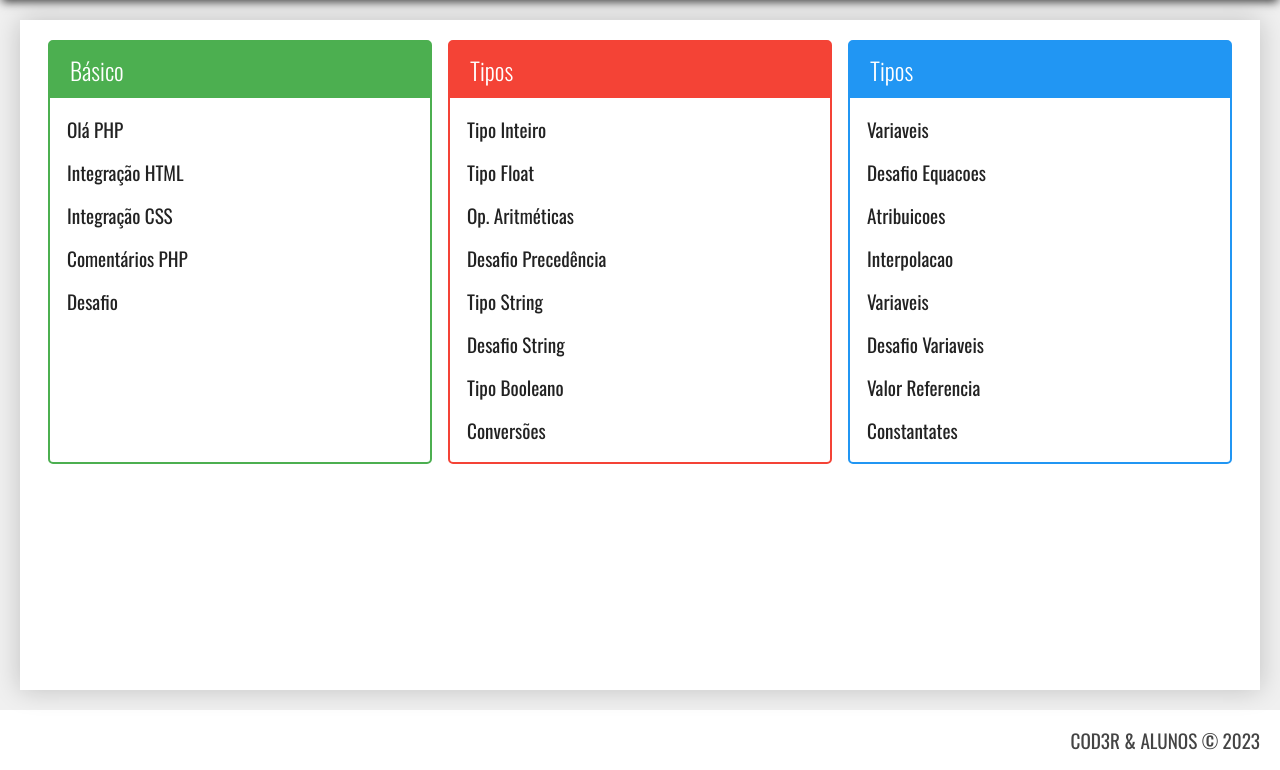
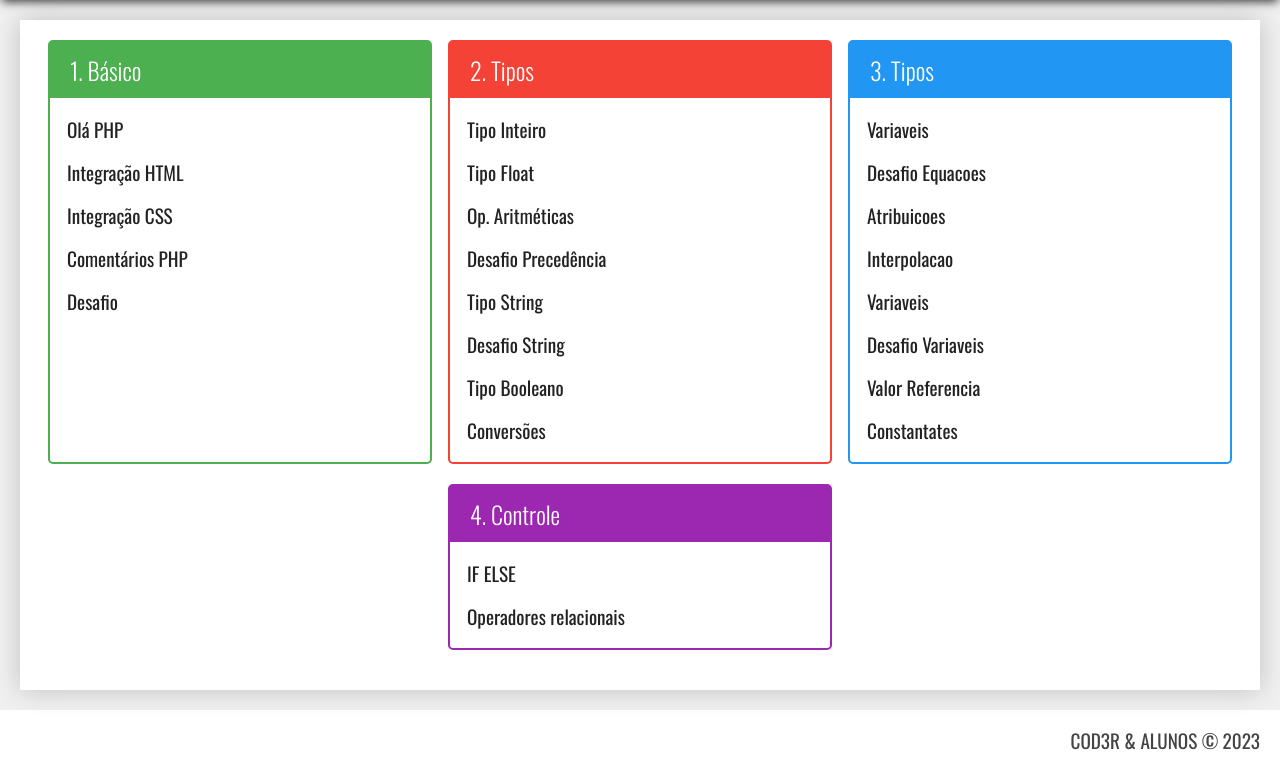
Before and after one commit to SrRenato/curso-php, a PHP site: page / in a window 1280 px wide. Shown: the part 120-890 px from the top of the page. Run offline with PHP 8.4, Linux system fonts and the light colour scheme.

Commit message:
atualizacao

```diff
--- a/index.php
+++ b/index.php
@@ -17,7 +17,7 @@
         <div class="conteudo">
             <nav class="modulos">
                 <div class="modulo verde">
-                    <h3>Básico</h3>
+                    <h3>1. Básico</h3>
                     <ul>
                         <li>
                             <a href="exercicio.php?dir=basico&file=ola">
@@ -47,7 +47,7 @@
                     </ul>
                 </div>
                 <div class="modulo vermelho">
-                    <h3>Tipos</h3>
+                    <h3>2. Tipos</h3>
                     <ul>
                         <li>
                             <a href="exercicio.php?dir=tipos&file=int">
@@ -92,7 +92,7 @@
                     </ul>
                 </div>
                 <div class="modulo azul">
-                    <h3>Tipos</h3>
+                    <h3>3. Tipos</h3>
                     <ul>
                         <li>
                             <a href="exercicio.php?dir=variaveis&file=basico">
@@ -136,6 +136,21 @@
                         </li>
                     </ul>
                 </div>
+                <div class="modulo roxo">
+                    <h3>4. Controle</h3>
+                    <ul>
+                        <li>
+                            <a href="exercicio.php?dir=controle&file=if_else">
+                                IF ELSE
+                            </a>
+                        </li>
+                        <li>
+                            <a href="exercicio.php?dir=controle&file=operadores_relacionais">
+                                Operadores relacionais
+                            </a>
+                        </li>
+                    </ul>
+                </div>
             </nav>
         </div>
     </main>
```
Also changed, not shown: controle/if_else.php (added, +34 -0 lines), controle/operadores_relacionais.php (added, +9 -0 lines).
